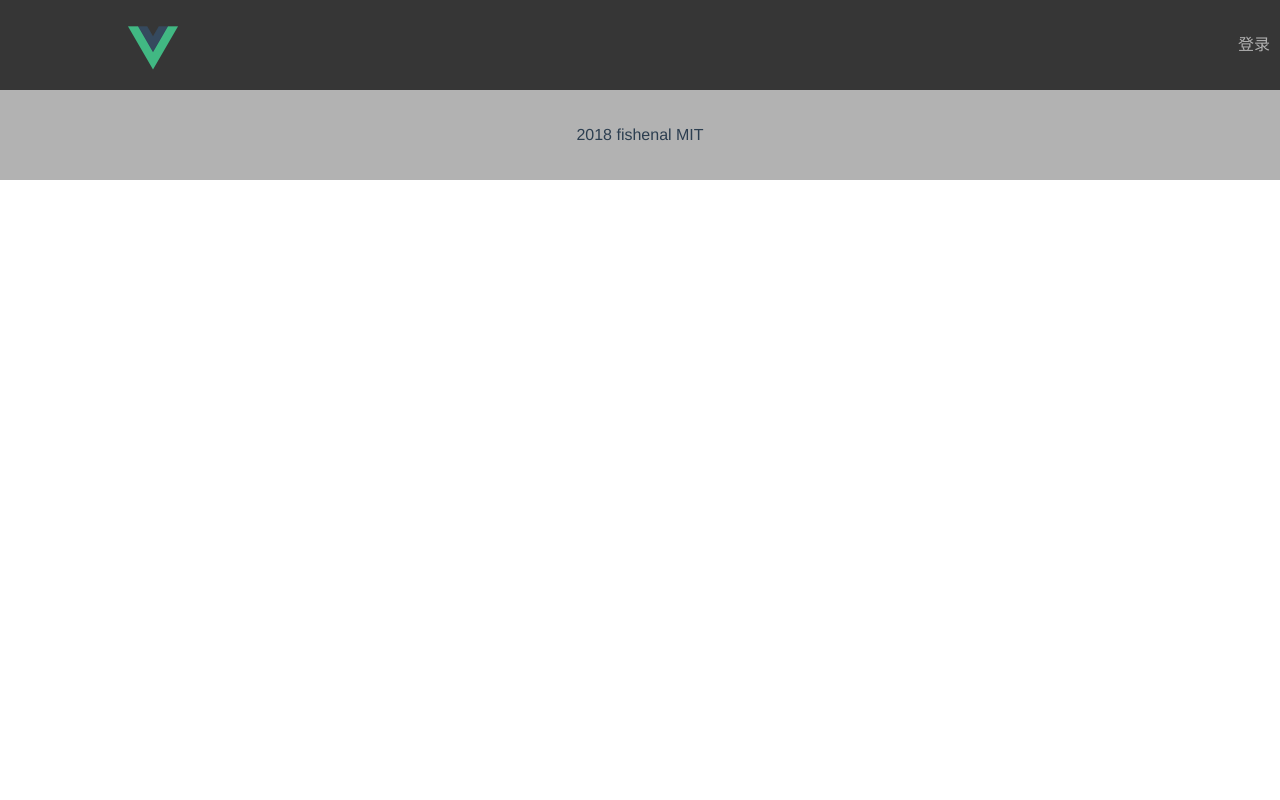
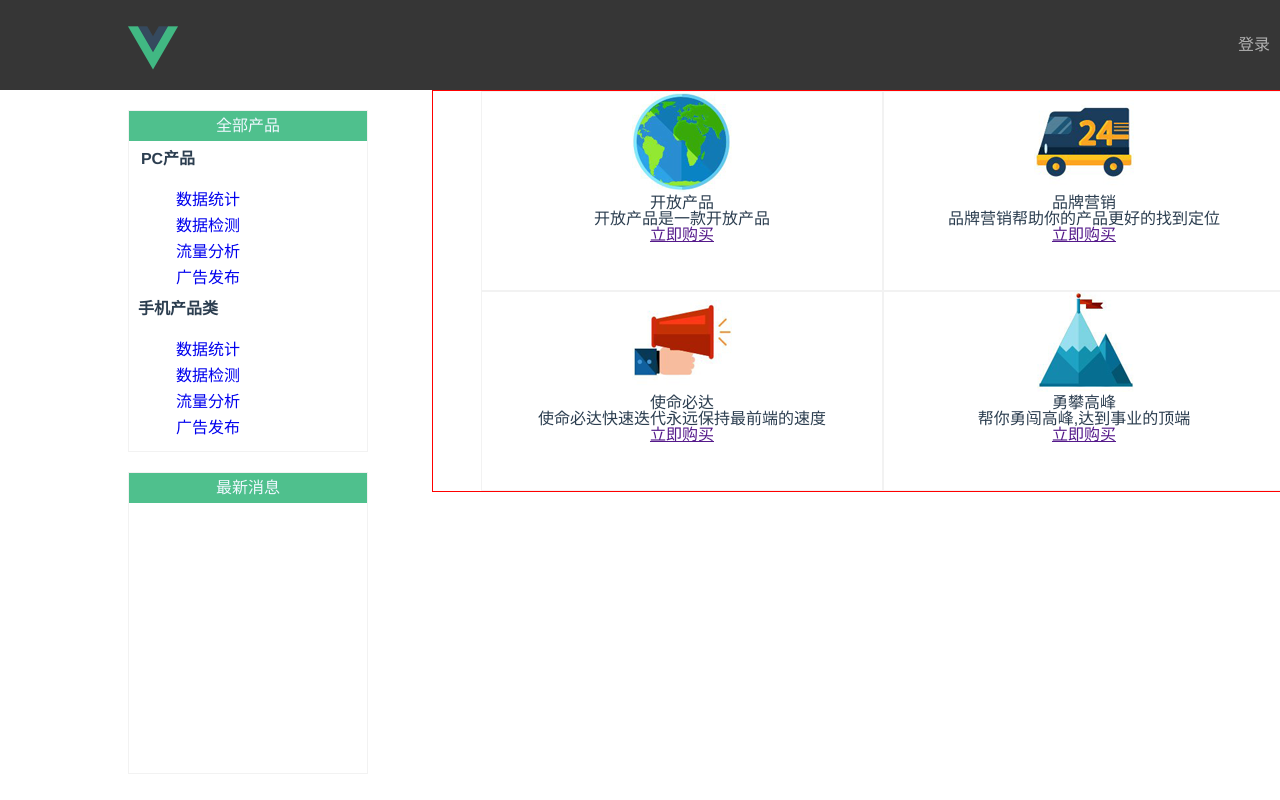
Before and after one commit to BlueDancers/Vue-greet, a Vue app in the folder Vue_two/my-project/: page / in a window 1280 px wide. Shown: the top 800 px of the page. Built offline with nearby package versions, Linux system fonts and the light colour scheme.

Commit message:
还差最后一个轮播图完成index页面

```diff
--- a/Vue_two/my-project/src/pages/index.vue
+++ b/Vue_two/my-project/src/pages/index.vue
@@ -0,0 +1,161 @@
+<template>
+  <div id="index">
+    <div class="index_left">
+        <div class="index_left_top">
+          <p class="index_p_class">全部产品</p>
+            <p class="index_left_top_PC">PC产品</p>
+            <div class="index_left_list">
+                <div v-for="list in PClist" :key="list.text" class="index_left_PClist">
+                    <a :href="list.link" class="index_a">{{ list.text }}</a>
+                </div>
+            </div>
+            <p class="index_left_top_ip">手机产品类</p>
+            <div class="index_left_list">
+                <div v-for="list in PClist" :key="list.text" class="index_left_PClist">
+                    <a :href="list.link" class="index_a">{{ list.text }}</a>
+                </div>
+            </div>
+        </div>
+        <div class="index_left_bottom">
+          <p class="index_p_class">最新消息</p>
+           <p></p>
+           <p></p>
+           <p></p>
+           <p></p>
+        </div>
+    </div>
+    <div class="index_bottom">
+        <div v-for="list in imglist" :key="list.img" class="index_bottom_list">
+            <img :src="list.img" alt="图片">
+            <div>
+                <p>{{ list.title }}</p>
+                <p>{{ list.explain }}</p>
+                <a href="">立即购买</a>
+            </div>
+        </div>
+    </div>
+  </div>
+</template>
+
+<script>
+export default {
+  data () {
+    return {
+      PClist: [
+        {
+          text: '数据统计',
+          link: '#'
+        },
+        {
+          text: '数据检测',
+          link: '#'
+        },
+        {
+          text: '流量分析',
+          link: '#'
+        },
+        {
+          text: '广告发布',
+          link: '#'
+        }
+      ],
+      imglist: [
+        {
+          img: require('../assets/images/1.png'),
+          title: '开放产品',
+          explain: '开放产品是一款开放产品',
+          link: '#'
+        },
+        {
+          img: require('../assets/images/2.png'),
+          title: '品牌营销',
+          explain: '品牌营销帮助你的产品更好的找到定位',
+          link: '#'
+        },
+        {
+          img: require('../assets/images/3.png'),
+          title: '使命必达',
+          explain: '使命必达快速迭代永远保持最前端的速度',
+          link: '#'
+        },
+        {
+          img: require('../assets/images/4.png'),
+          title: '勇攀高峰',
+          explain: '帮你勇闯高峰,达到事业的顶端',
+          link: '#'
+        }
+      ]
+    }
+  }
+}
+</script>
+
+<style scoped>
+#index {
+    display: flex;
+}
+.index_left {
+    width: 240px;
+    height: 800px;
+    position: relative;
+    left: 10%;
+}
+.index_bottom {
+    border: 1px solid red;
+    width: 900px;
+    height: 400px;
+    position: relative;
+    left: 15%;
+}
+.index_p_class {
+    background: #4fc08d;
+    color: aliceblue;
+    width: 100%;
+    height: 30px;
+    display: flex;
+    align-items: center;
+    justify-content: center;
+}
+.index_left_top {
+    margin-top: 20px;
+    height: 320 px;
+    border: 1px solid #f2f2f2;
+}
+.index_left_bottom {
+    margin-top: 20px;
+    height: 300px;
+    border: 1px solid #f2f2f2;
+}
+.index_a {
+    text-decoration: none
+}
+.index_left_PClist {
+    padding: 5px 0 5px 0;
+    padding-right: 80px;
+}
+.index_left_PClist:hover {
+    background: #f2f2f2;
+}
+.index_left_top_PC {
+    font-weight: bold;
+    padding-right: 160px;
+    padding-top: 10px;
+}
+.index_left_top_ip{
+    font-weight: bold;
+    padding-right: 140px;
+}
+.index_left_list {
+    margin-top: 20px;
+    margin-bottom: 10px;
+}
+.index_bottom {
+    display: flex;
+    flex-wrap: wrap;
+    justify-content: center;
+}
+.index_bottom_list{
+    width: 400px;
+    border: 1px solid #f2f2f2;
+}
+</style>
```
